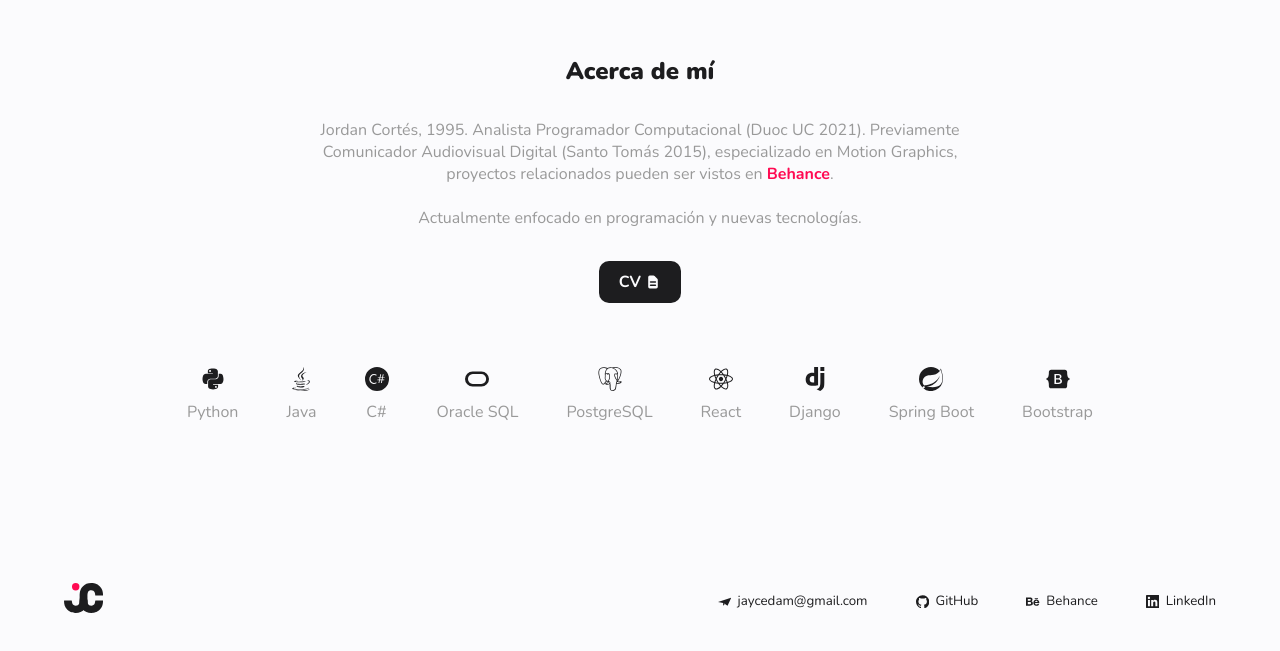
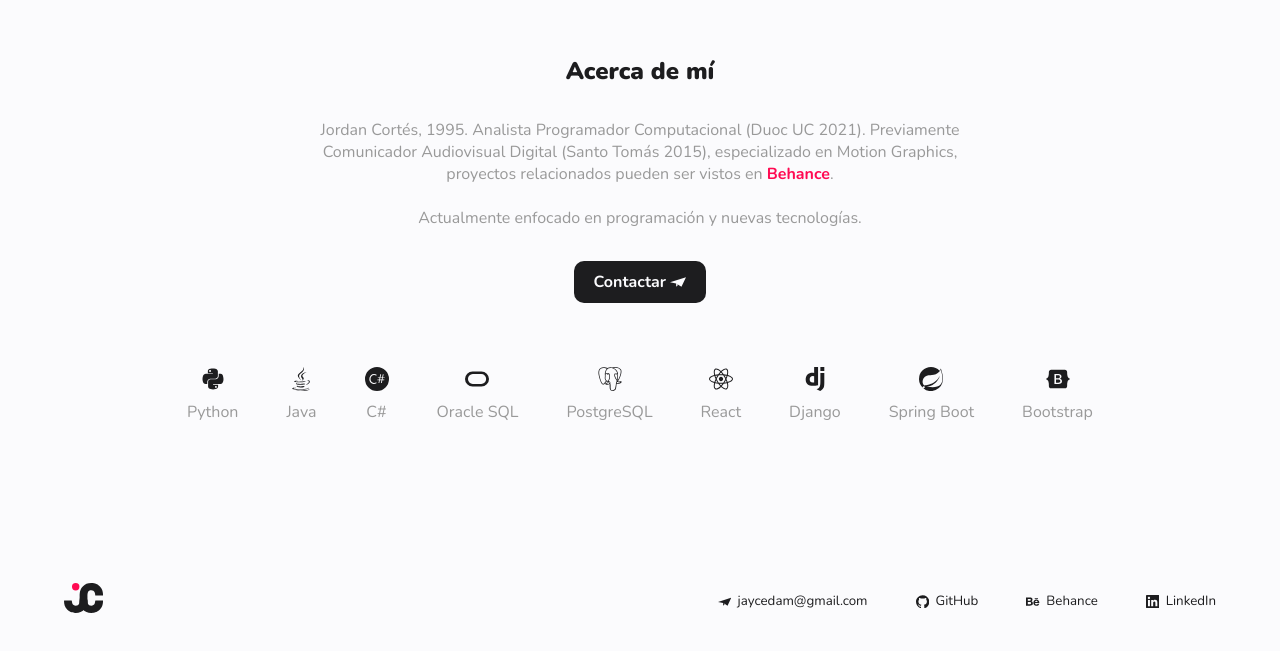
Before and after one commit to Jaycedam/portfolio-react, a React (Create React App) app: page / in a window 1280 px wide. Shown: the part 1013-1664 px from the top of the page. Built offline with nearby package versions, Linux system fonts and the light colour scheme; no server answers.

Commit message:
call to action in about section changed

```diff
--- a/src/components/About/About.jsx
+++ b/src/components/About/About.jsx
@@ -2,7 +2,7 @@ import "./about.css";
 import { FaPython, FaJava, FaReact, FaBootstrap } from "react-icons/fa";
 import { SiCsharp, SiOracle, SiPostgresql, SiDjango, SiSpring } from "react-icons/si";
 import Button from "../Button/Button";
-import { HiDocumentText } from "react-icons/hi";
+import { SiMinutemailer } from "react-icons/si";
 import { motion } from "framer-motion";
 
 // animation for framer motion
@@ -60,10 +60,10 @@ export default function About() {
                     </p>
 
                     <Button
-                        text="CV"
-                        icon={<HiDocumentText />}
+                        text="Contactar"
+                        icon={<SiMinutemailer />}
                         type="btn"
-                        link="https://drive.google.com/file/d/1VjSfWn0HnkU4L5RkofvKKXUNrxxri1hI/view?usp=sharing"
+                        link="mailto:jaycedam@gmail.com"
                     />
                 </motion.div>
 
```
